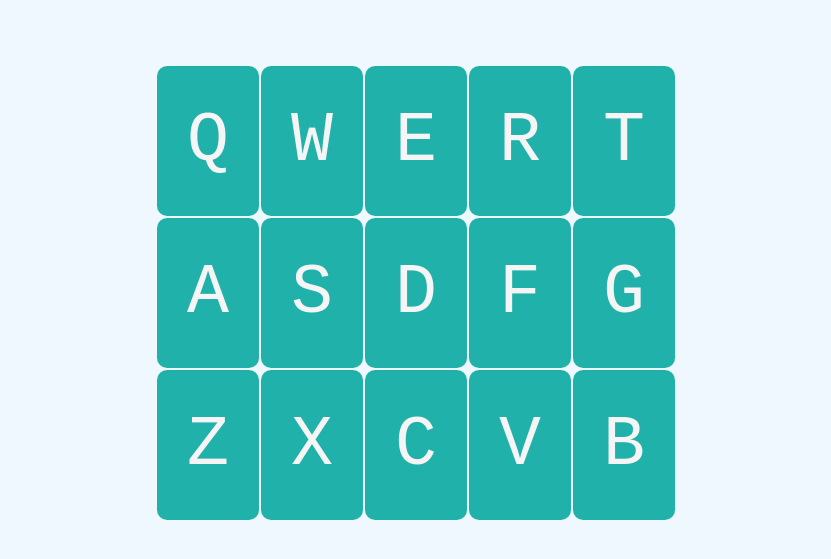
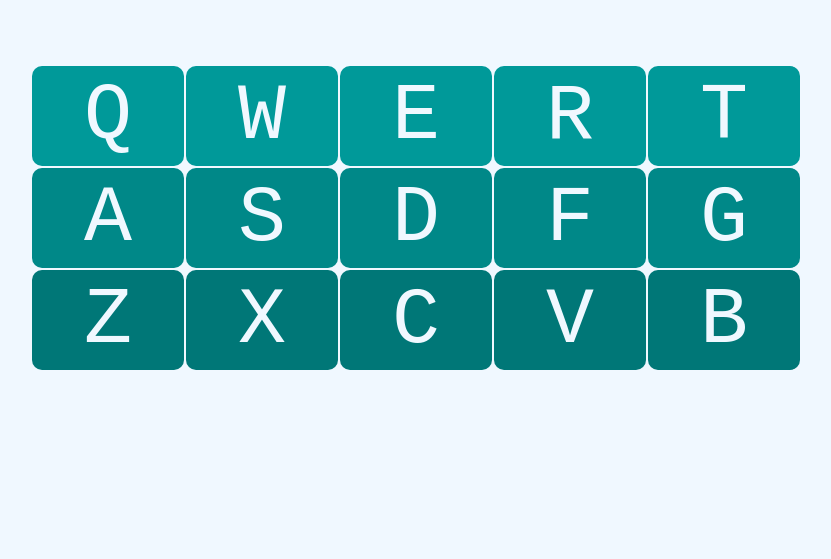
Before and after one commit to SolaiyappanS/tunetiles, a plain HTML site: page index.html in a window 1280 px wide. Shown: the part 209-768 px from the top of the page, without its empty margins (224-1055 px from the left). Drawn offline with Linux system fonts and the light colour scheme.

Commit message:
button alignment changes

```diff
--- a/index.html
+++ b/index.html
@@ -11,21 +11,21 @@
                     <br>
                     <h1>Tune Tiles</h1>
                     <table>
-                        <tr>
+                        <tr id="line1">
                             <td id="buttonQ" onmousedown="playNote('Q')" onmouseup="normall('Q')">Q</td>
                             <td id="buttonW" onmousedown="playNote('W')" onmouseup="normall('W')">W</td>
                             <td id="buttonE" onmousedown="playNote('E')" onmouseup="normall('E')">E</td>
                             <td id="buttonR" onmousedown="playNote('R')" onmouseup="normall('R')">R</td>
                             <td id="buttonT" onmousedown="playNote('T')" onmouseup="normall('T')">T</td>
                         </tr>
-                        <tr>
+                        <tr id="line2">
                             <td id="buttonA" onmousedown="playNote('A')" onmouseup="normall('A')">A</td>
                             <td id="buttonS" onmousedown="playNote('S')" onmouseup="normall('S')">S</td>
                             <td id="buttonD" onmousedown="playNote('D')" onmouseup="normall('D')">D</td>
                             <td id="buttonF" onmousedown="playNote('F')" onmouseup="normall('F')">F</td>
                             <td id="buttonG" onmousedown="playNote('G')" onmouseup="normall('G')">G</td>
                         </tr>
-                        <tr>
+                        <tr id="line3">
                             <td id="buttonZ" onmousedown="playNote('Z')" onmouseup="normall('Z')">Z</td>
                             <td id="buttonX" onmousedown="playNote('X')" onmouseup="normall('X')">X</td>
                             <td id="buttonC" onmousedown="playNote('C')" onmouseup="normall('C')">C</td>
--- a/style.css
+++ b/style.css
@@ -9,14 +9,25 @@ h1 {
 }
 
 td {
-    background-color: lightseagreen;
     border-radius: 10px;
-    font-size: 70px;
-    width: 100px;
-    height: 150px;
+    font-size: 80px;
+    width: 150px;
+    height: 100px;
     text-align: center;
-    color: whitesmoke;
+    color: aliceblue;
     transition: 70ms;
+}
+
+#line1 td {
+    background-color: #099;
+}
+
+#line2 td {
+    background-color: #088;
+}
+
+#line3 td {
+    background-color: #077;
 }
 
 .play {
```
